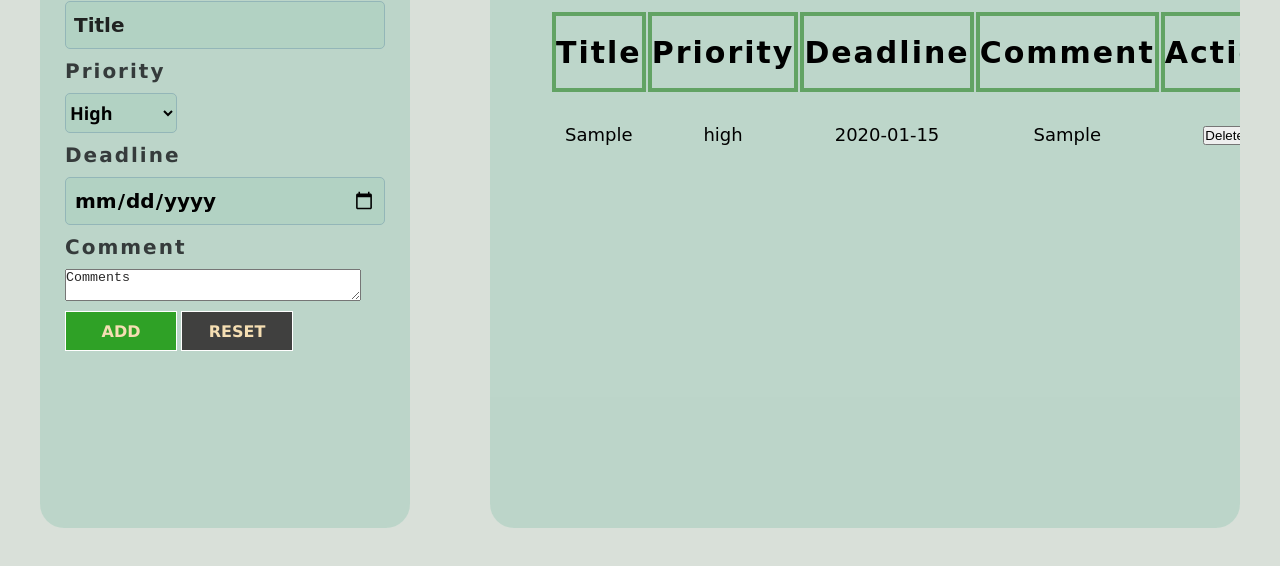
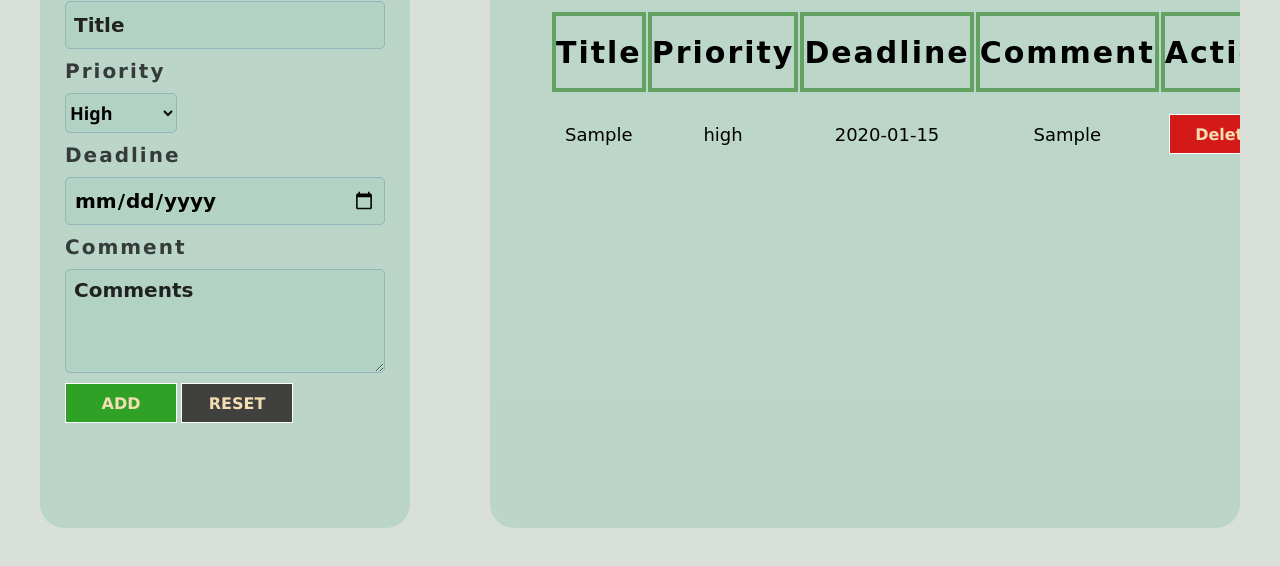
Before and after one commit to Ronakp08/My-Todo-App, a plain HTML site: page index.html in a window 1280 px wide. Both pictures are taken after typing "Sample", "2020-01-15", "Sample" into the empty fields and a click on the button "ADD". Shown: the part 218-784 px from the top of the page. Drawn offline with Linux system fonts and the light colour scheme.

Commit message:
final_updated

```diff
--- a/script.js
+++ b/script.js
@@ -27,9 +27,15 @@ function toDo() {
           <td>${commentInput}</td>
           <td><button class="delete-btn">Delete</button></td>
       `;
+      todoTable.appendChild(newRow);
 
+      let deleteBtn = document.querySelector('.delete-btn');
 
-      todoTable.appendChild(newRow);
+      deleteBtn.addEventListener("click", function(e)
+    {
+      todoTable.removeChild(newRow);
+    });
+
       resetForm();
   }
 
@@ -40,6 +46,7 @@ function toDo() {
       document.getElementById("deadline").value = "";
       document.getElementById("comment").value = "";
   }
+
 
 
   addButton.addEventListener("click", function (e) {
--- a/style.css
+++ b/style.css
@@ -110,7 +110,7 @@
     opacity: 0.9;
   }
 
-  #notes
+  #comment
   {
     font-size: 14px;
     font-family:'Segoe UI', Tahoma, Geneva, Verdana, sans-serif;
@@ -162,12 +162,6 @@
     border: 1px solid white;
     background-color: rgba(49, 47, 47, 0.89);
   }
-
-
-
-
-
-
 
 
 
@@ -225,9 +219,6 @@
   height: 10vh;
   letter-spacing: 2px;
   border: 4px solid rgba(84, 156, 84, 0.863);
-  /* border-right: 4px solid rgba(84, 156, 84, 0.863);
-  border-left: 4px solid rgba(84, 156, 84, 0.863);
-  border-top: 4px solid rgba(84, 156, 84, 0.863); */
  }
 
  .task-table tr{
@@ -238,6 +229,14 @@
   height: 10vh;
  }
 
- .task-table td{
-  /* border-bottom: 1px solid rgba(95, 136, 95, 0.712); */
+ .delete-btn
+ {
+    height: 5vh;
+    width: 14vh;
+    font-family:Verdana, Geneva, Tahoma, sans-serif;
+    font-weight: 900;
+    font-size: 16px;
+    color: wheat;
+    border: 1px solid white;
+    background-color: rgba(214, 3, 3, 0.89);
  }
```
